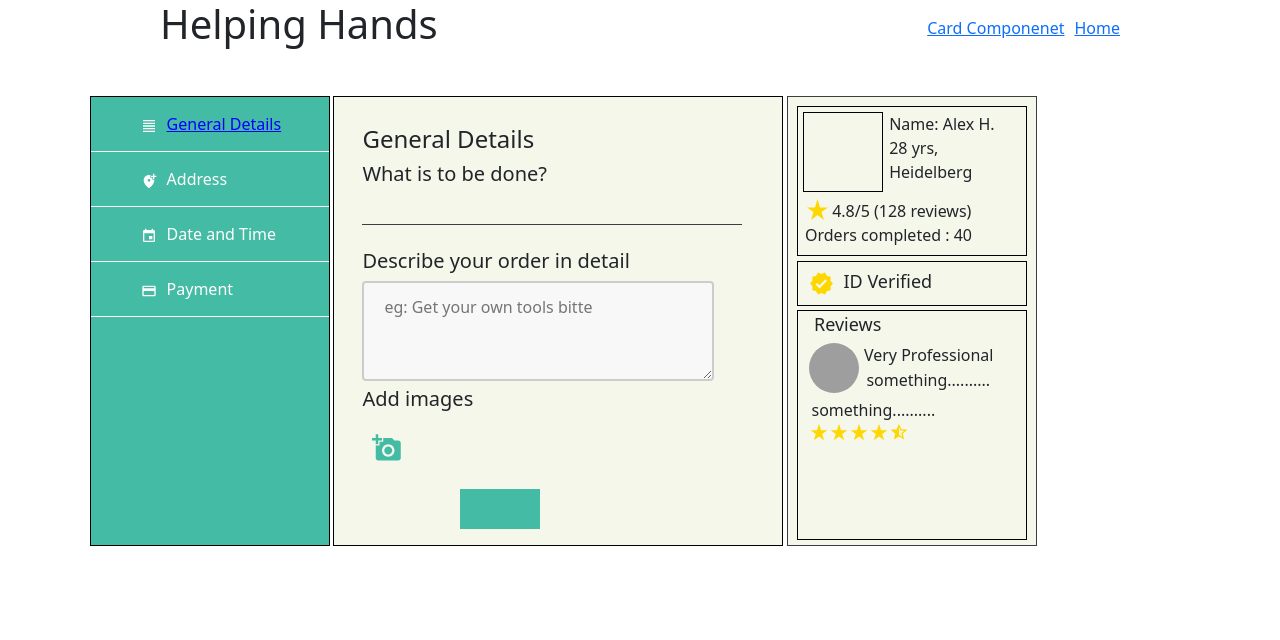
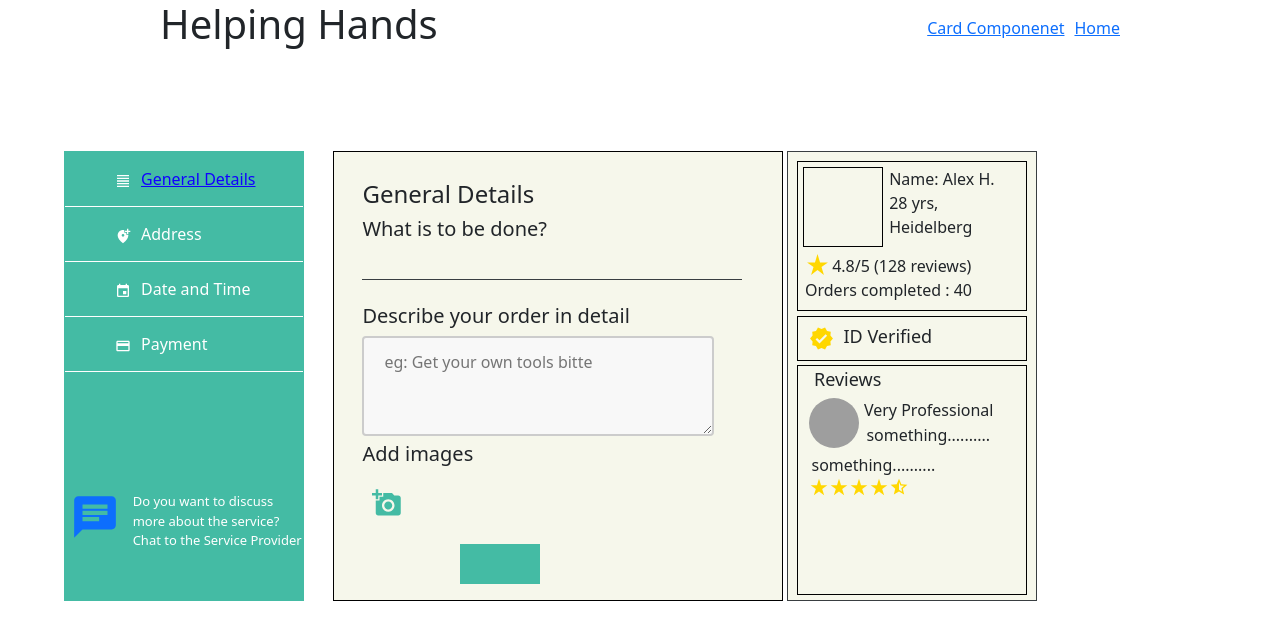
Before and after one commit to abdallah-27/helpinghands, a React (Create React App) app: page /details/generaldetails in a window 1280 px wide. Shown: the top 640 px of the page. Built offline with nearby package versions, Linux system fonts and the light colour scheme; grey boxes are pictures that could not be loaded.

Commit message:
Chat page added with navigation

```diff
--- /dev/null
+++ b/src/Components/ChatComponent/Chat.css
@@ -0,0 +1,78 @@
+.contentchat{
+    display: flex;
+    flex-direction: column;
+    margin-left: 333px;
+    margin-top: -450px;
+}
+
+.chatscreen_div{
+    width: 560px;
+    height: 370px;
+    border-radius: 5%;
+    background-color: white;
+    border: 2px solid rgb(201, 192, 192);
+    margin-bottom: 2%;
+    box-shadow: 2px 2px 2px  #cccccc;
+}
+
+
+
+
+
+.Message_div{
+
+  color: white;
+  margin-left: 10px;
+  margin-top: 10px;
+
+
+
+}
+
+.Messageimagediv{
+    display: flex;
+    flex-direction: row;
+    width: 260px;
+    border-radius: 10px;
+    background-color: #44bba4;
+    margin-top: 3%;
+    margin-left: 1%;
+}
+
+.phtchat_user{
+    border-radius: 50%;
+    width: 45px;
+    height: 45px;
+
+  }
+
+
+
+  .typinginput{
+    width: 560px;
+    height: 50px;
+    background-color: white;
+    border: 2px solid rgb(201, 192, 192);
+    border-radius: 25px;
+  }
+
+
+.placeholder_chat{
+    margin-left: 20px;
+    margin-top: 8px;
+    color: gray;
+
+}
+
+.MdPlayArrow_icon{
+    width: 165px;
+    height: 35px;
+    margin-left: 443px;
+    margin-top: -50px;
+    color: #44bba4;
+}
+
+.type_div{
+    display: flex;
+    flex-direction: row;
+}
--- /dev/null
+++ b/src/Components/ChatComponent/Chat.js
@@ -0,0 +1,28 @@
+import './Chat.css'
+import Textareacomponent from '../textareacomponent/Textareacomponent';
+
+import {MdPlayArrow} from "react-icons/md";
+
+const Chat =()=>{
+return (<div className='contentchat'>
+    <div className='chatscreen_div'>
+    <div className='Messageimagediv'>
+
+        <img className='phtchat_user' src="https://images.unsplash.com/photo-1622322062536-895d869b09ff?ixid=MnwxMjA3fDB8MHxwaG90by1wYWdlfHx8fGVufDB8fHx8&ixlib=rb-1.2.1&auto=format&fit=crop&w=1500&q=80" alt="distressed Italian wall in pink and grey hues"></img>
+        <div className="Message_div">
+        <p>Hello, How can I help you? </p>
+        </div>
+    </div>
+    </div>
+
+    <div className='type_div'>
+    <div className='typinginput'>
+        <div className='placeholder_chat'>Start typing...</div>
+        <div><MdPlayArrow className='MdPlayArrow_icon'></MdPlayArrow></div>
+        </div>
+    </div>
+
+    </div>)
+}
+
+export default Chat;
--- a/src/Components/Detailssidebarcomponent/Detailssidebar.css
+++ b/src/Components/Detailssidebarcomponent/Detailssidebar.css
@@ -1,10 +1,11 @@
 .Details_nav{
     width: 240px;
-    border: 1px solid black;
+    border: 1px solid #44bba4;
     height: 450px;
     background-color: #44bba4;
     color: #f6f7eb ;
-    margin-left: 7%;
+    margin-top: 95px;   /*for header*/
+    margin-left: 5%;
 
    }
 
@@ -20,10 +21,30 @@
 }
 
 .active{
-    color: blue;
+    color: rgb(17, 0, 255);
 }
 
 .iconofdetail{
     margin-left: 35px;
     margin-right: 10px;
 }
+
+
+.Chat_icon{
+    margin-left: -25%;
+    width: 120px;
+    height: 50px;
+}
+
+.chat_div{
+    display: flex;
+    flex-direction: row;
+    margin-top: 120px;
+
+
+}
+.Text_chat{
+    font-size: small;
+    color: white;
+    margin-left: -22%;
+}
--- a/src/Components/Detailssidebarcomponent/Detailssidebar.js
+++ b/src/Components/Detailssidebarcomponent/Detailssidebar.js
@@ -7,14 +7,14 @@ import Details from "../Services/Details.js";
 import { useEffect } from "react";
 import './Detailssidebar.css';
 import Dummy from "./dummy";
+import Chat from '../ChatComponent/Chat'
 import {
     MdFormatAlignJustify, MdPostAdd, MdAddLocationAlt, MdLocalSee,
     MdFmdGood, MdVerified, MdLibraryAdd, MdWallpaper, MdInsertPhoto,
-    MdInsertInvitation, MdOutlineSubtitles, MdCreditCard
+    MdInsertInvitation, MdOutlineSubtitles, MdCreditCard,MdChat
 } from "react-icons/md";
 import MenuItem from '@material-ui/core/MenuItem';
 import MenuList from '@material-ui/core/MenuList';
-
 
 
 
@@ -60,6 +60,17 @@ const Detailssidebar = () => {
 
                             </div>
 
+                            <div >
+                                <div className="chat_div" >
+
+                                    <NavLink  to="/details/chat"><MdChat className="Chat_icon" /></NavLink>
+                                    <div className="Text_chat" >
+                                    <p>Do you want to discuss more about the service? Chat to the Service Provider</p>
+                                    </div>
+                                </div>
+
+                            </div>
+
 
                         </nav>
 
@@ -68,8 +79,14 @@ const Detailssidebar = () => {
                             <Route path="/details/address" component={Address}></Route>
                             <Route path="/details/datetime" component={DateTime}></Route>
                             <Route path="/details/payment" component={Payment}></Route>
+                            <Route path="/details/chat" component={Chat}></Route>
                         </Switch>
+
+
                     </div>
+
+
+
 
 
 
```
